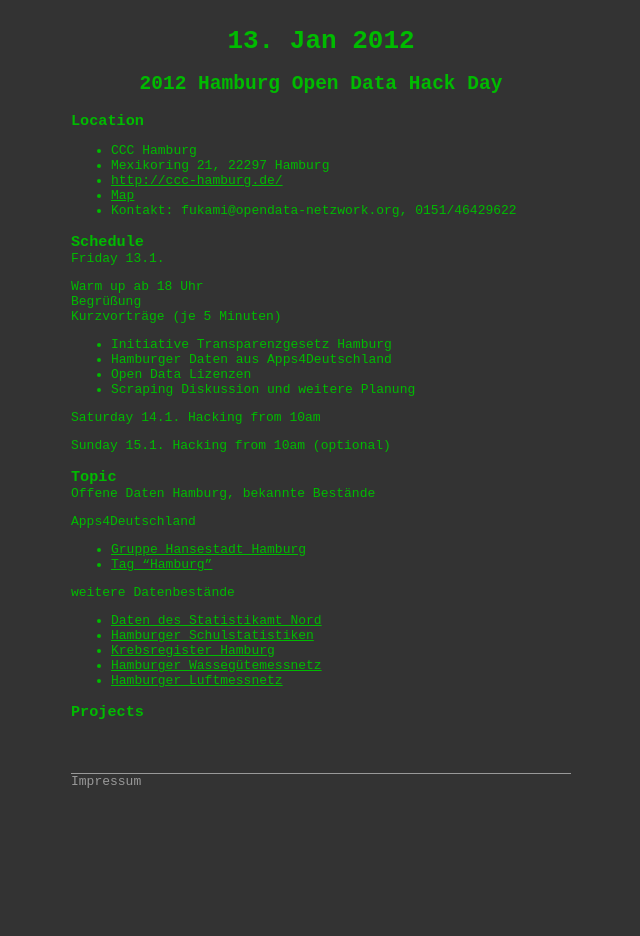
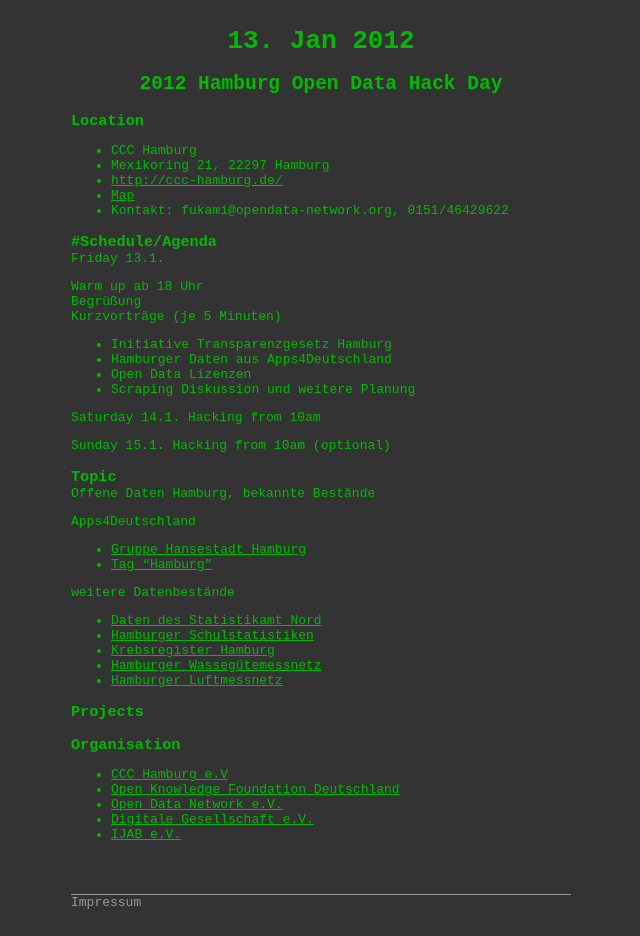
Before and after one commit to opendatahackday/opendatahackday.github.com, a Jekyll site: the page built from hamburg/_posts/2012-01-13-index.md, in a window 1280 px wide. Shown: the whole page, without its empty margins (319-959 px from the left). Built offline with Jekyll 4.4.1, drawn with Linux system fonts in a browser that asks for light colours; some web fonts are replaced; before the commit the page ends 900 px from its top, so only the background shows below that.

Commit message:
Organisatoren

```diff
--- a/hamburg/_posts/2012-01-13-index.md
+++ b/hamburg/_posts/2012-01-13-index.md
@@ -15,9 +15,9 @@
 - Mexikoring 21, 22297 Hamburg
 - [http://ccc-hamburg.de/](http://ccc-hamburg.de/)
 - [Map](http://maps.google.de/maps?q=Mexikoring+21,+22297+Hamburg&hl=de&sll=53.624281,10.025368&sspn=0.11484,0.220757&vpsrc=0&hnear=Mexikoring+21,+Winterhude+22297+Hamburg&t=m&z=16)
-- Kontakt: fukami@opendata-netzwork.org, 0151/46429622
+- Kontakt: fukami@opendata-network.org, 0151/46429622
 
-### Schedule
+### #Schedule/Agenda
 Friday 13.1.
 
 Warm up ab  18 Uhr<br/>
@@ -49,3 +49,11 @@
 
 
 ### Projects
+
+
+### Organisation
+- [CCC Hamburg e.V](http://ccc-hamburg.de/)
+- [Open Knowledge Foundation Deutschland](http://okfn.de)
+- [Open Data Network e.V.](http://opendata-network.org/)
+- [Digitale Gesellschaft e.V.](http://digitalegesellschaft.de/)
+- [IJAB e.V.](http://www.ijab.de/)
```
